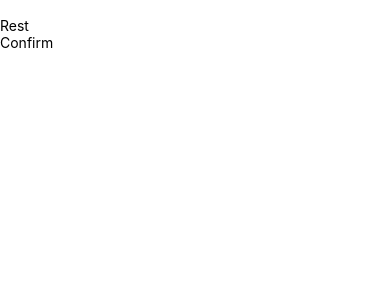
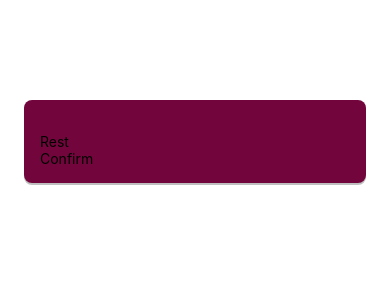
Before and after one commit to evanz1215/RNCourse2, a React Native app: screen / in a window 390 px wide. Shown: the top 300 px of the page. Built offline with nearby package versions, Linux system fonts and the light colour scheme.

Commit message:
Add styles to StartGameScreen component

```diff
--- a/screens/StartGameScreen.js
+++ b/screens/StartGameScreen.js
@@ -1,9 +1,9 @@
-import { View, TextInput } from "react-native";
+import { View, TextInput, StyleSheet } from "react-native";
 import PrimaryButton from "../components/PrimaryButton";
 
 function StartGameScreen() {
   return (
-    <View>
+    <View style={styles.inputContainer}>
       <TextInput />
       <PrimaryButton>Rest</PrimaryButton>
       <PrimaryButton>Confirm</PrimaryButton>
@@ -12,3 +12,17 @@ function StartGameScreen() {
 }
 
 export default StartGameScreen;
+
+const styles = StyleSheet.create({
+  inputContainer: {
+    marginTop: 100,
+    marginHorizontal: 24,
+    padding: 16,
+    backgroundColor: "#72063c",
+    borderRadius: 8,
+    elevation: 4,
+    shadowColor: "#000",
+    shadowOffset: { width: 0, height: 2 },
+    shadowOpacity: 0.25,
+  },
+});
```
